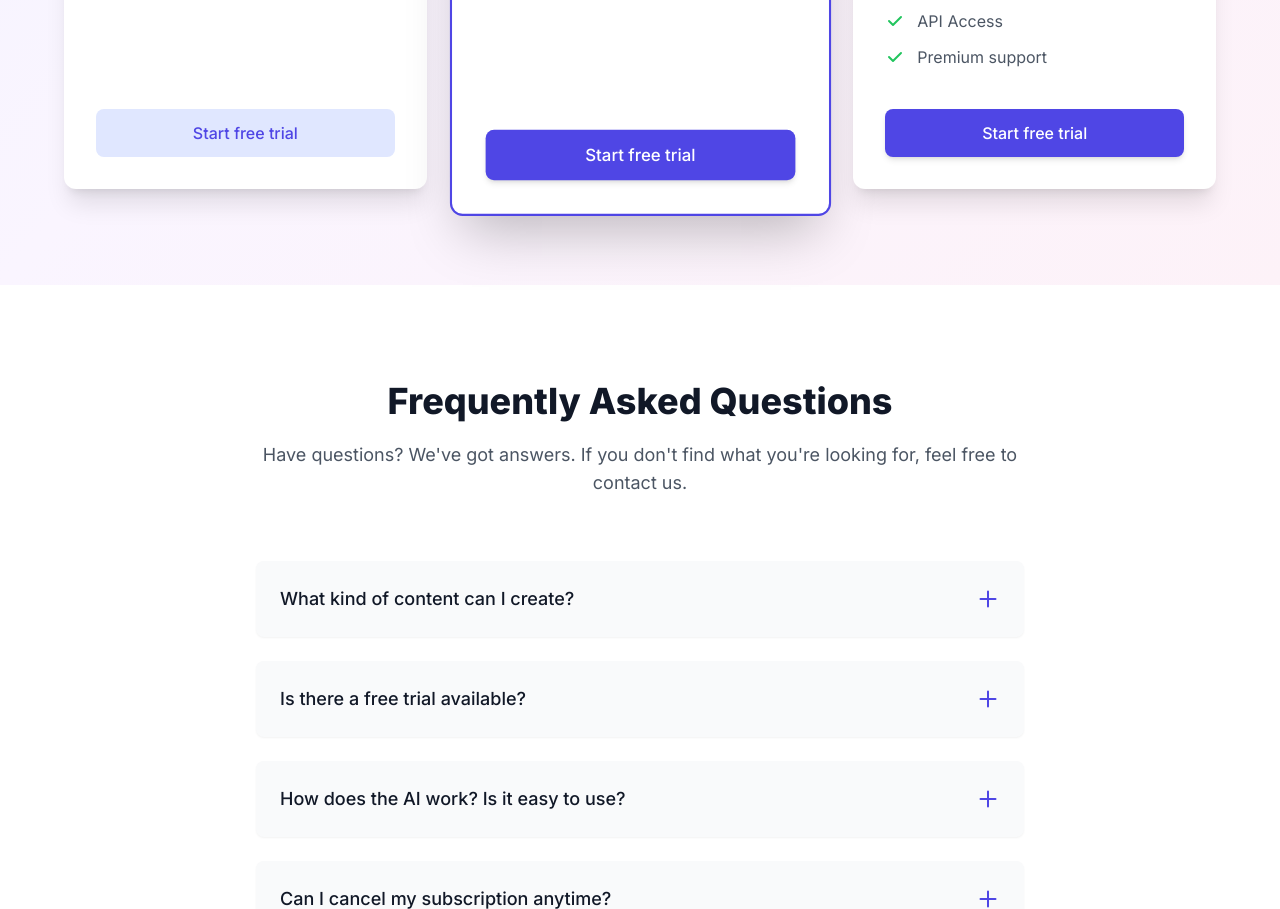
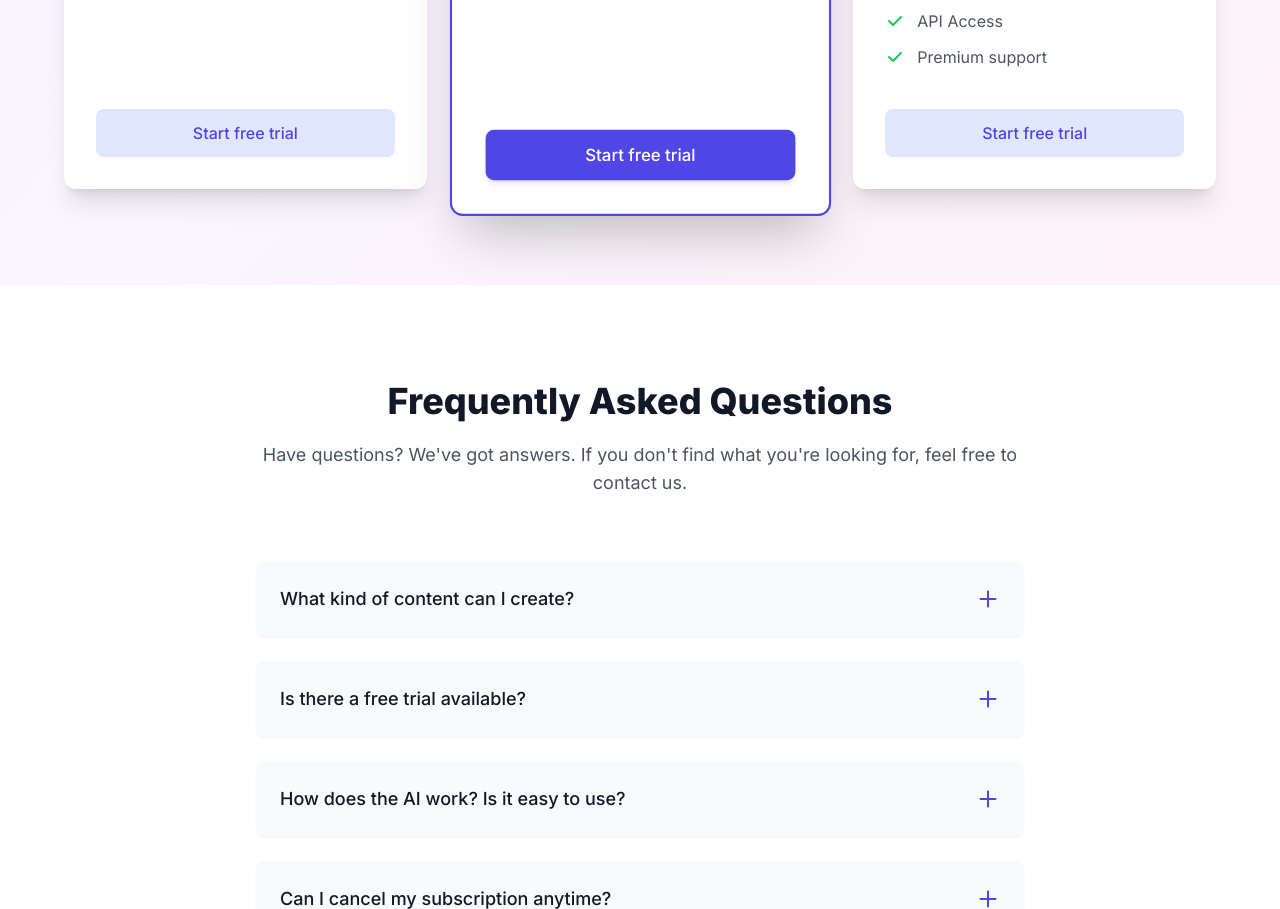
Before and after one commit to nabosh/ym-landing-page-2, a plain HTML site: page index.html in a window 1280 px wide. Shown: the part 4526-5435 px from the top of the page. Drawn offline with nearby package versions, Linux system fonts and the light colour scheme.

Commit message:
fix styling on platinum plan button

```diff
--- a/index.html
+++ b/index.html
@@ -964,8 +964,8 @@
                                     value="CVAyBtccvhcTaQ7wDPmGo6gMd2__AhUqdKLbVX9ifKA__elv6kH__W0jqfYI6vJKdVZigC8R2GvNmQD9ek=">
                                 <input type="hidden" name="billing_cycle" value="monthly">
                                 <button type="submit"
-                                    class="mt-10 block w-full px-6 py-3 text-center text-base font-medium text-white bg-indigo-600 rounded-lg shadow-md hover:bg-indigo-700 focus:outline-none focus:ring-2 focus:ring-indigo-500 focus:ring-offset-2 transition-all">Start
-                                    free trial
+                                    class="mt-10 block w-full px-6 py-3 text-center text-base font-medium text-indigo-600 bg-indigo-100 rounded-lg hover:bg-indigo-200 transition-colors button-need-disable plan-loader">
+                                    Start free trial
                                 </button>
                             </form>
                         </div>
```
